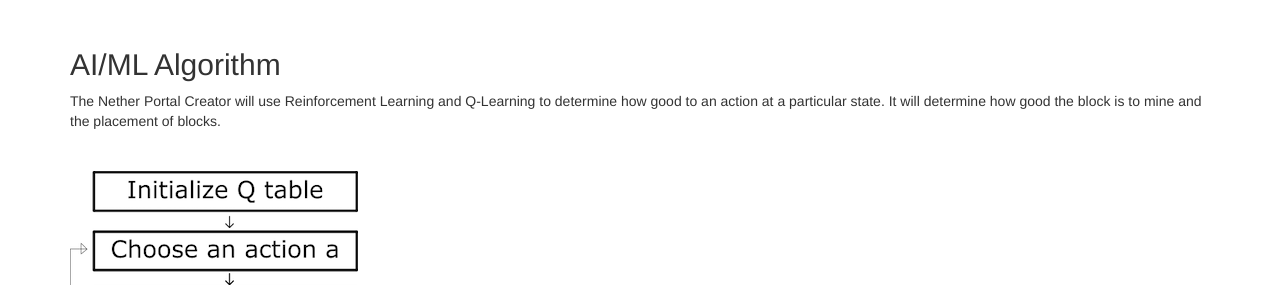
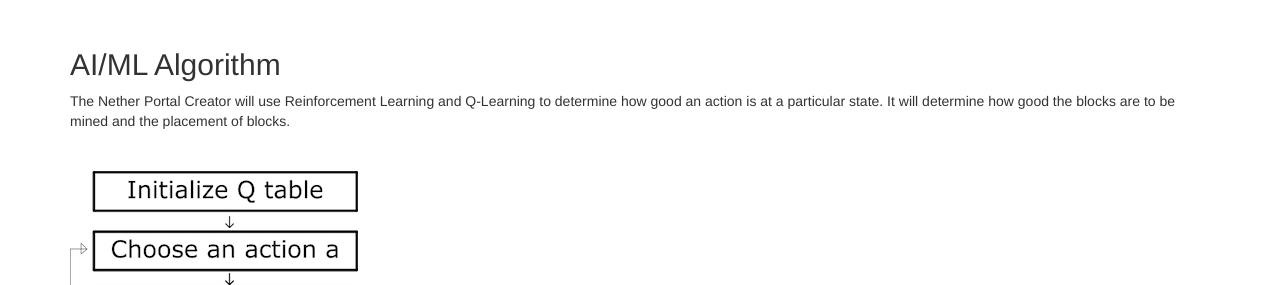
Before and after one commit to mickychetta/minecraft-ai-placeholder, a Jekyll site: the page built from docs/proposal.md, in a window 1280 px wide and 1395 px high. Shown: the part 699-984 px from the top of the window. Built offline with Jekyll 4.4.1, drawn with Linux system fonts in a browser that asks for light colours.

Commit message:
fixed typo

```diff
--- a/docs/proposal.md
+++ b/docs/proposal.md
@@ -19,7 +19,7 @@ title: Proposal
  <br>
 
 ## AI/ML Algorithm
-The Nether Portal Creator will use Reinforcement Learning and Q-Learning to determine how good to an action at a particular state. It will determine how good the block is to mine and the placement of blocks.
+The Nether Portal Creator will use Reinforcement Learning and Q-Learning to determine how good an action is at a particular state. It will determine how good the blocks are to be mined and the placement of blocks.
 
 <br>
 
```
